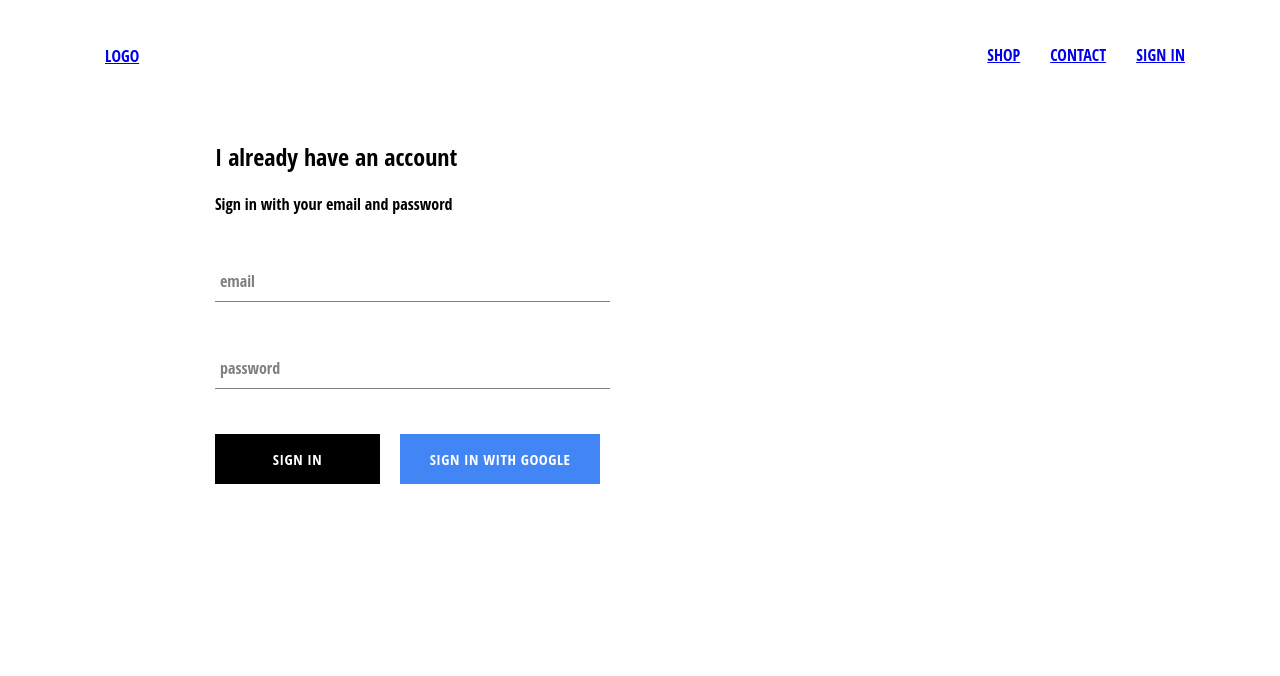
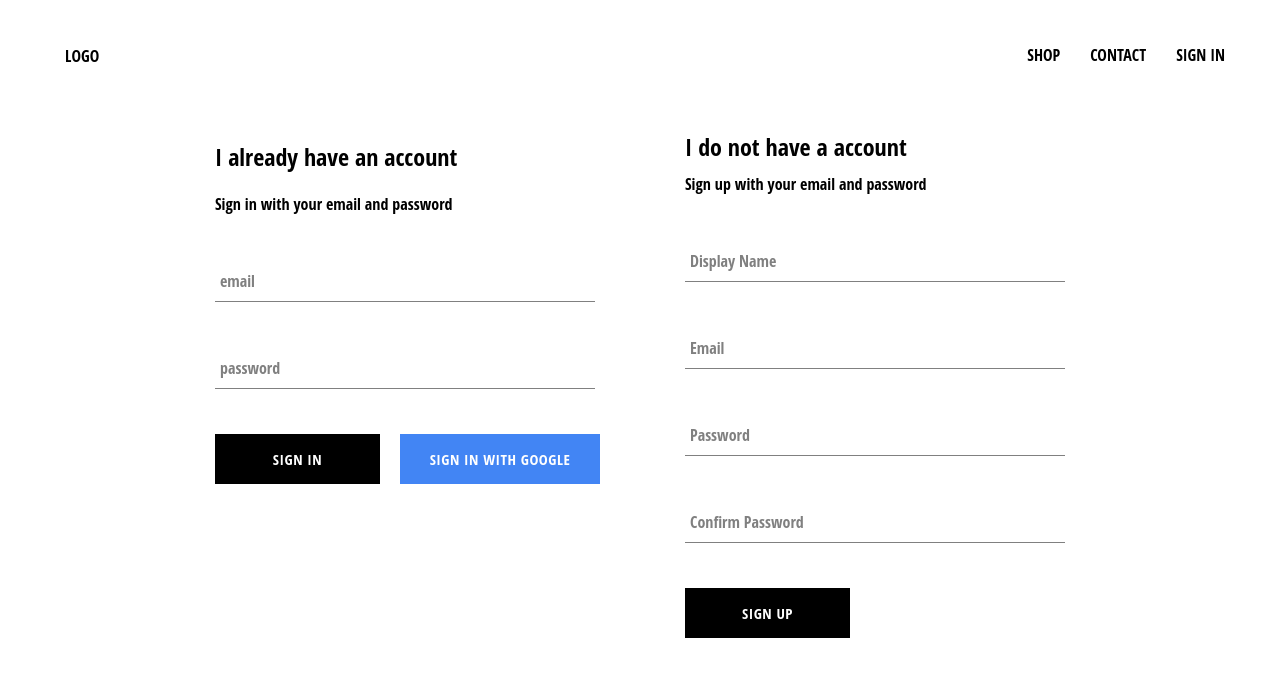
Before and after one commit to rohith788/React-Ecommerce-web, a React (Create React App) app: page /signin in a window 1280 px wide. Shown: the top 676 px of the page. Built offline with nearby package versions, Linux system fonts and the light colour scheme; no server answers.

Commit message:
Linked Firebase, Firestone and added signup component

```diff
--- a/src/App.css
+++ b/src/App.css
@@ -1,4 +1,13 @@
 body {
     font-family: 'Open Sans Condensed';
-    padding: 20px 80px;
-}
+    padding: 20px 40px;
+  }
+
+  a {
+    text-decoration: none;
+    color: black;
+  }
+
+  * {
+    box-sizing: border-box;
+  }
--- a/src/App.js
+++ b/src/App.js
@@ -7,7 +7,7 @@
 
 import './App.css';
 
-import { auth } from './firebase/firebase.utils'
+import { auth, createUserProfileDocument } from './firebase/firebase.utils'
 
 class App extends React.Component {
   constructor() {
@@ -21,9 +21,21 @@
   unsubscribeFromAuth = null
 
   componentDidMount() {
-    this.unsubscribeFromAuth = auth.onAuthStateChanged(user => {
-      this.setState({ currentUser: user})
-      console.log(user.email)
+    this.unsubscribeFromAuth = auth.onAuthStateChanged(async userAuth => {
+      if(userAuth){
+      const userRef = await createUserProfileDocument(userAuth)
+
+      userRef.onSnapshot(snapShot => {
+        this.setState({
+          currentUser: {
+            id: snapShot.id,
+            ...snapShot.data()
+          }
+        }, () => console.log(this.state))
+      })
+
+      }
+    this.setState({currentUser: userAuth})
     })
   }
 
--- /dev/null
+++ b/src/components/sign-up/sign-up.component.jsx
@@ -0,0 +1,96 @@
+import React from 'react'
+
+import FormInput from '../form-input/form-input.component'
+import CustomButton from '../custom-button/custom-button.component'
+
+import { auth, createUserProfileDocument} from '../../firebase/firebase.utils'
+
+import './sign-up.styles.scss'
+
+class SignUp extends React.Component {
+    constructor(){
+        super()
+
+        this.state = {
+            displayName : '',
+            email : '',
+            password : '',
+            confirmPassword : ''
+        }
+    }
+
+    handleSubmit = async event => {
+        event.preventDefault()
+        const { displayName, email, password, confirmPassword } = this.state
+
+        if(password !== confirmPassword) alert("passwords don't match")
+        try{
+            const { user } = await auth.createUserWithEmailAndPassword(email, password)
+            createUserProfileDocument(user, {displayName})
+            await createUserProfileDocument(user, { displayName })
+            this.setState({
+                displayName : '',
+                email : '',
+                password : '',
+                confirmPassword : ''
+            })
+        }
+        catch(error) {
+            console.error(error)
+        }
+    }
+
+    handleChange = event => {
+        const { name, value } = event.target
+        this.setState(
+            { [name] : value }
+        )
+    }
+
+    render(){
+        const { displayName, email, password, confirmPassword } = this.state
+        return(
+            <div className='sign-up'>
+                <h2 className='title'>I do not have a account</h2>
+                <span>Sign up with your email and password</span>
+                <form className='sign-up-form' onSubmit={this.handleSubmit}>
+          <FormInput
+            type='text'
+            name='displayName'
+            value={displayName}
+            onChange={this.handleChange}
+            label='Display Name'
+            required
+          />
+          <FormInput
+            type='email'
+            name='email'
+            value={email}
+            onChange={this.handleChange}
+            label='Email'
+            required
+          />
+          <FormInput
+            type='password'
+            name='password'
+            value={password}
+            onChange={this.handleChange}
+            label='Password'
+            required
+          />
+          <FormInput
+            type='password'
+            name='confirmPassword'
+            value={confirmPassword}
+            onChange={this.handleChange}
+            label='Confirm Password'
+            required
+          />
+          <CustomButton type='submit'>SIGN UP</CustomButton>
+        </form>
+            </div>
+        )
+    }
+}
+
+export default SignUp
--- /dev/null
+++ b/src/components/sign-up/sign-up.styles.scss
@@ -0,0 +1,9 @@
+.sign-up{
+    display: flex;
+    flex-direction: column;
+    width: 380px;
+
+    .title {
+        margin: 10px 0;
+    }
+}
--- a/src/firebase/firebase.utils.js
+++ b/src/firebase/firebase.utils.js
@@ -15,6 +15,27 @@
 
 firebase.initializeApp(config)
 
+export const createUserProfileDocument = async(userAuth,additionalData) =>{
+  if(!userAuth) return
+  const userRef = firestone.doc(`users/${userAuth.uid}`)
+  const snapshot = await userRef.get()
+
+  if(!snapshot.exists) {
+    const { displayName, email } = userAuth
+    const createdAt = new Date()
+
+    try{
+      await userRef.set({
+        displayName, email, createdAt, ...additionalData
+      })
+    }
+    catch(error){
+      console.log('erros creating user', error.message)
+    }
+  }
+  return userRef
+}
+
 export const auth = firebase.auth()
 export const firestone = firebase.firestore()
 
--- a/src/index.css
+++ b/src/index.css
@@ -1,5 +1,6 @@
 body {
   margin: 0;
+  padding: 0;
   font-family: -apple-system, BlinkMacSystemFont, 'Segoe UI', 'Roboto', 'Oxygen',
     'Ubuntu', 'Cantarell', 'Fira Sans', 'Droid Sans', 'Helvetica Neue',
     sans-serif;
--- a/src/pages/sign-in-and-sign-up/sign-in-and-sign-up.component.jsx
+++ b/src/pages/sign-in-and-sign-up/sign-in-and-sign-up.component.jsx
@@ -3,9 +3,13 @@
 import './sign-in-and-sign-up.styles.scss'
 
 import SignIn from '../../components/sign-in/sign-in.component'
+import SignUp from '../../components/sign-up/sign-up.component'
 
 const SignInAndSignUpPage = () => (
-    <div className='sign-in-and-sign-up'><SignIn /></div>
+    <div className='sign-in-and-sign-up'>
+        <SignIn />
+        <SignUp />
+    </div>
 )
 
 export default SignInAndSignUpPage
```
Also changed, not shown: src/pages/sign-in-and-sign-up/sign-in-and-sign-up.styles.scss (+5 -5 lines).
